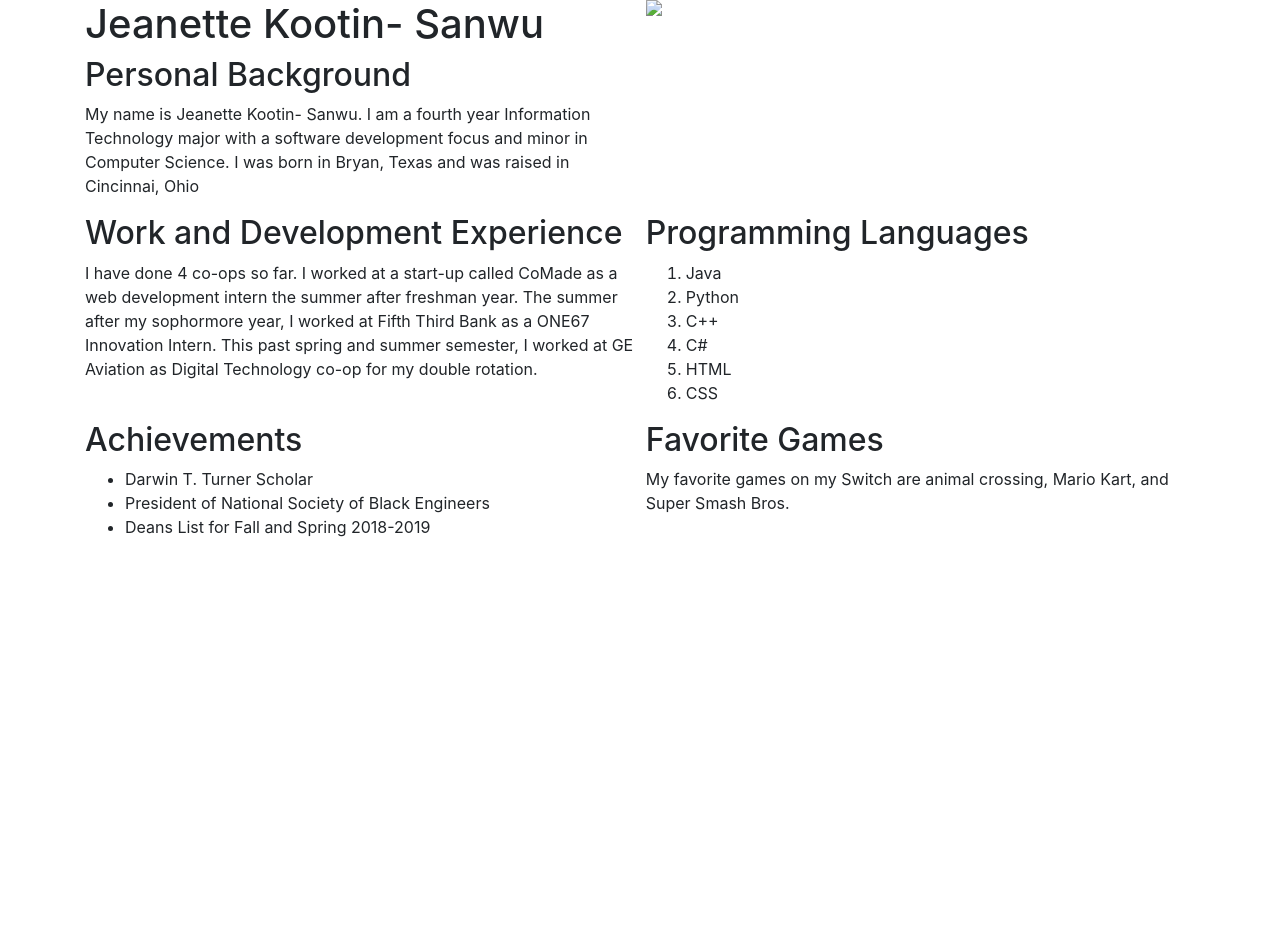
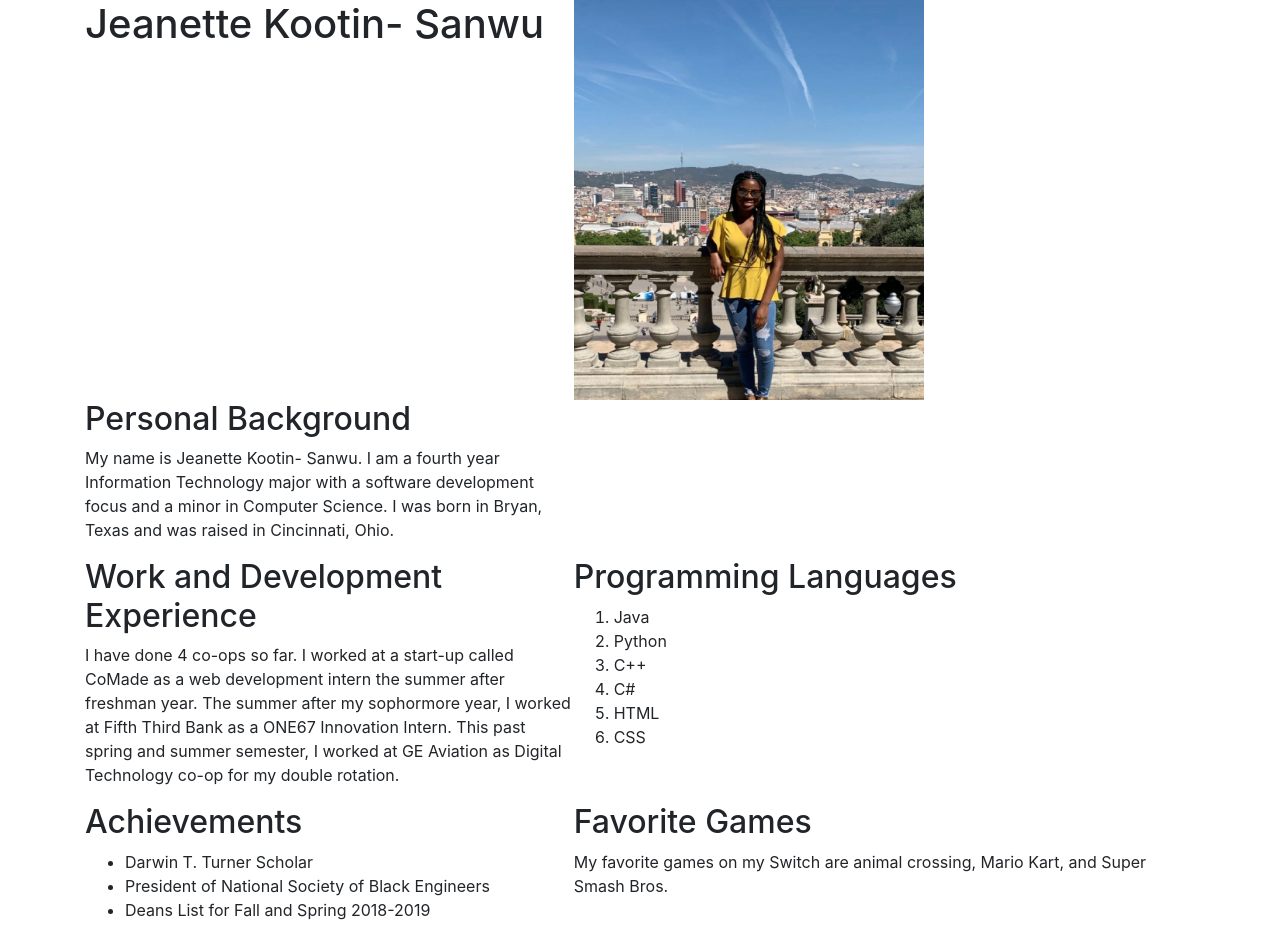
Before and after one commit to IT3049C-Students-Archive/1-online-portfolio-kootinja, a website: page index.html in a window 1280 px wide. Before the commit the page ends 800 px from the top, so only its background shows below. Drawn offline with nearby package versions, Linux system fonts and the light colour scheme.

Commit message:
finished

```diff
--- a/index.html
+++ b/index.html
@@ -21,11 +21,11 @@
     <div class="container">
       <!-- WORK FROM INSIDE THIS CONTAINER-->
       <h1>Jeanette Kootin- Sanwu</h1>
-      <img src="resources/images/IMG_0694.PNG" />
+      <img src="resources/images/IMG_0694.jpg" alt = "picture" width="350" height="400""/>
 
       <div class = "section" id = "personalBackground">
       <h2> Personal Background </h2>
-      <p> My name is Jeanette Kootin- Sanwu. I am a fourth year Information Technology major with a software development focus and minor in Computer Science. I was born in Bryan, Texas and was raised in Cincinnai, Ohio</p>
+      <p> My name is Jeanette Kootin- Sanwu. I am a fourth year Information Technology major with a software development focus and a minor in Computer Science. I was born in Bryan, Texas and was raised in Cincinnati, Ohio.</p>
       </div>
 
       <div class = "section" id = "experience">
--- a/resources/styles/styles.css
+++ b/resources/styles/styles.css
@@ -2,14 +2,8 @@
   display: grid;
   grid-template-columns: auto auto auto;
 }
-#mike {
-  border-radius: 15px;
-  grid-column: 1;
-  grid-row-start: 2;
-  grid-row-end: 5;
-}
 #personalBackground {
-  grid-row: 3;
+  grid-row: 2;
 }
 #experience {
   grid-row: 6;
@@ -18,8 +12,8 @@
   grid-row: 6;
 }
 #achievements {
-  grid-row: 7;
+  grid-row: 9;
 }
 #games {
-  grid-row: 7;
+  grid-row: 9;
 }
```
Also changed, not shown: README.md.
